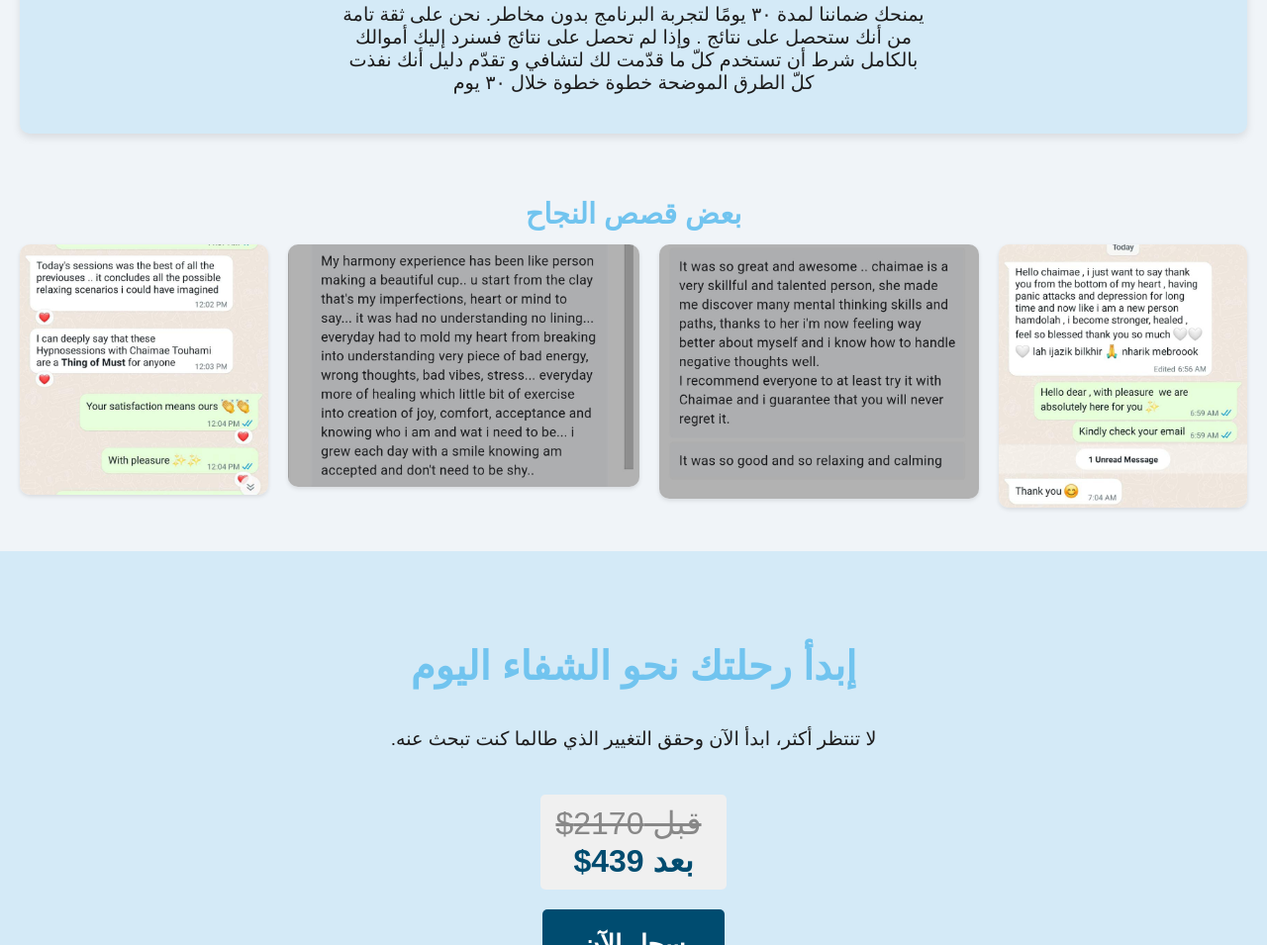
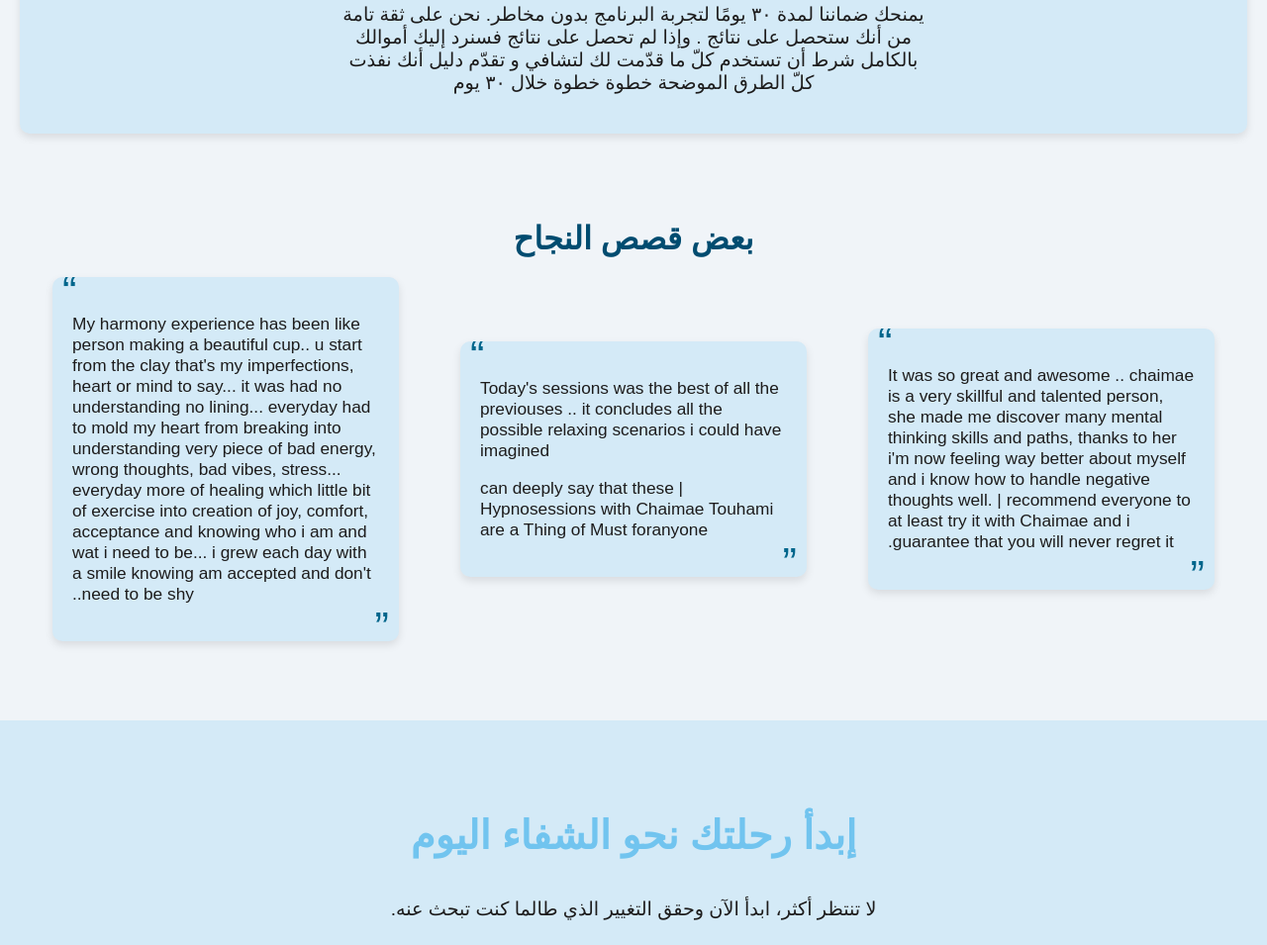
Before and after one commit to Soulaymane01/startover, a plain HTML site: page index.html in a window 1280 px wide. Shown: the part 1862-2817 px from the top of the page at 99% size. Drawn offline with Linux system fonts and the light colour scheme.

Commit message:
Changed the success stories from images to quote like blocks

```diff
--- a/index.html
+++ b/index.html
@@ -136,18 +136,41 @@
     <!-- Success story section -->
     <section class="success-stories-section">
         <h2>بعض قصص النجاح</h2>
-        <div class="stories-container">
-            <div class="story">
-                <img class="testimonial-image" src="images/Image1.jpeg" alt="Testimonial 1">
+        <div class="message-container">
+            <div class="message">
+                <p>It was so great and awesome .. chaimae is a
+                    very skillful and talented person, she made
+                    me discover many mental thinking skills and
+                    paths, thanks to her i'm now feeling way
+                    better about myself and i know how to
+                    handle negative thoughts well.
+
+                    | recommend everyone to at least try it with
+                    Chaimae and i guarantee that you will never
+                    regret it.</p>
             </div>
-            <div class="story">
-                <img class="testimonial-image" src="images/Image2.jpeg" alt="Testimonial 2">
+            <div class="message">
+                <p>Today's sessions was the best of all the
+                    previouses .. it concludes all the possible
+                    relaxing scenarios i could have imagined</p>
+                <p>| can deeply say that these
+                    Hypnosessions with Chaimae Touhami
+                    are a Thing of Must foranyone</p>
             </div>
-            <div class="story">
-                <img class="testimonial-image" src="images/Image3.jpeg" alt="Testimonial 3">
-            </div>
-            <div class="story">
-                <img class="testimonial-image" src="images/Image4.jpeg" alt="Testimonial 4">
+            <div class="message">
+                <p>My harmony experience has been like person
+                    making a beautiful cup.. u start from the
+                    clay that's my imperfections, heart or mind
+                    to say... it was had no understanding no
+                    lining... everyday had to mold my heart from
+                    breaking into understanding very piece of
+                    bad energy, wrong thoughts, bad vibes,
+                    stress... everyday more of healing which
+                    little bit of exercise into creation of joy,
+                    comfort, acceptance and knowing who i am
+                    and wat i need to be... i grew each day with a
+                    smile knowing am accepted and don't need
+                    to be shy..</p>
             </div>
         </div>
     </section>
--- a/styles.css
+++ b/styles.css
@@ -248,21 +248,58 @@ p {
 /*  Success stories section */
 /* styles.css */
 .success-stories-section {
+    padding: 40px 20px;
+    background-color: var(--background-light);
+    color: var(--text-dark);
     text-align: center;
-    padding: 20px;
+    margin: 20px 0;
 }
 
-.stories-container {
-    display: flex;
-    justify-content: center;
-    gap: 20px;
+.success-stories-section h2 {
+    font-size: 2em;
+    margin-bottom: 20px;
+    color: var(--accent-dark);
 }
 
-.testimonial-image {
-    max-width: 100%;
-    height: auto;
+.message-container {
+    left: 5%;
+    display: flex;
+    flex-direction: row;
+    align-items: center;
+    justify-content: center;
+    gap : 5%;
+}
+
+.message {
+    width : 25%;
+    background-color: var(--primary-light);
     border-radius: 10px;
-    box-shadow: 0 2px 4px rgba(0, 0, 0, 0.1);
+    padding: 20px;
+    margin-bottom: 20px;
+    box-shadow: 0 4px 8px rgba(0, 0, 0, 0.1);
+    max-width: 600px;
+    text-align: left;
+    position: relative;
+    font-size: 0.9em;
+    color: var(--text-dark);
+}
+
+.message::before {
+    content: "“";
+    font-size: 3em;
+    position: absolute;
+    top: -10px;
+    left: 10px;
+    color: var(--primary-dark);
+}
+
+.message::after {
+    content: "”";
+    font-size: 3em;
+    position: absolute;
+    bottom: -10px;
+    right: 10px;
+    color: var(--primary-dark);
 }
 
 
```
Also changed, not shown: images/Image1.jpeg (deleted), images/Image2.jpeg (deleted), images/Image3.jpeg (deleted), images/Image4.jpeg (deleted).
